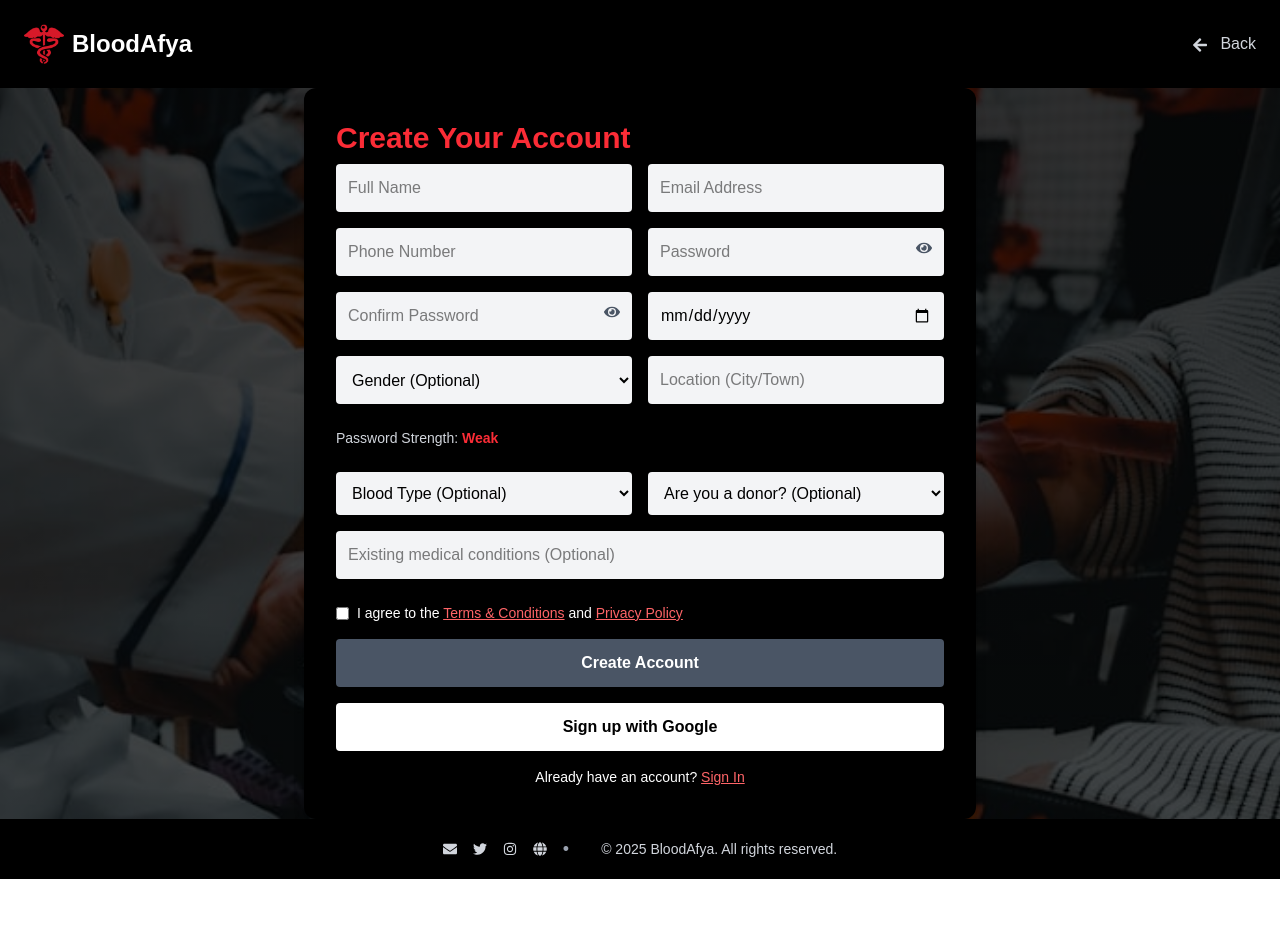
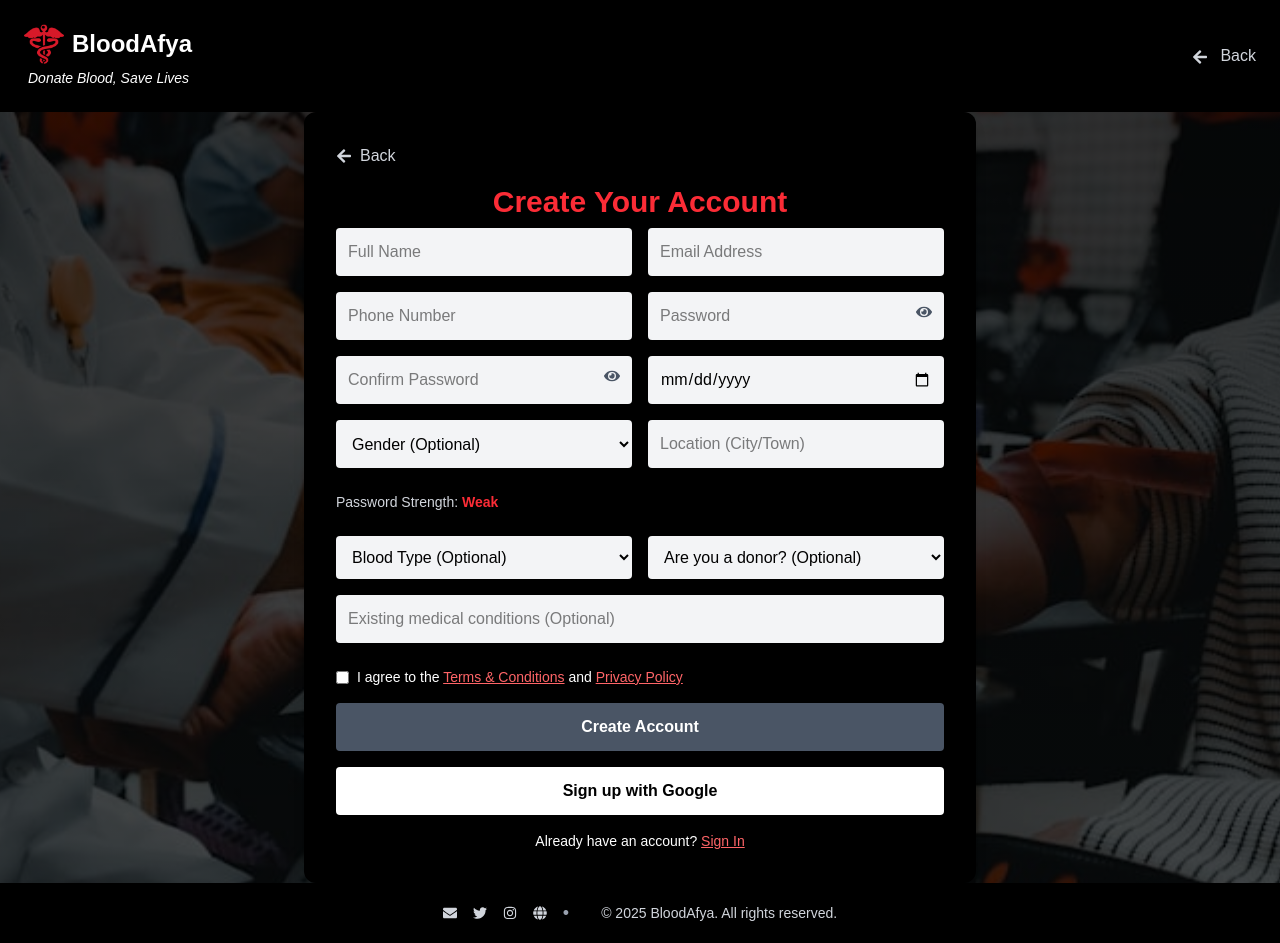
Before and after one commit to Lincoln-Madaraka/bloodafya, a Next.js app: page /register in a window 1280 px wide. Before the commit the page ends 879 px from the top, so only its background shows below. Built offline with nearby package versions, Linux system fonts and the light colour scheme.

Commit message:
birthday commit

```diff
--- a/src/app/register/page.tsx
+++ b/src/app/register/page.tsx
@@ -32,9 +32,12 @@ export default function Register() {
     >
       {/* Header */}
       <header className="flex justify-between items-center p-6 bg-black bg-opacity-50">
-        <div className="flex items-center space-x-2">
-          <img src="/blood-afya-icon.png" alt="BloodAfya Logo" className="w-10 h-10" />
-          <h1 className="text-2xl font-bold">BloodAfya</h1>
+        <div className="flex flex-col items-start">
+          <div className="flex items-center space-x-2">
+            <img src="/blood-afya-icon.png" alt="BloodAfya Logo" className="w-10 h-10" />
+            <h1 className="text-2xl font-bold">BloodAfya</h1>
+          </div>
+          <p className="text-sm italic text-white mt-1 ml-1">Donate Blood, Save Lives</p>
         </div>
         <button onClick={() => router.back()} className="text-gray-300 hover:text-red-600">
           <FaArrowLeft className="inline mr-2" /> Back
@@ -44,7 +47,15 @@ export default function Register() {
       {/* Signup Form */}
       <main className="flex justify-center items-center flex-grow px-4">
         <div className="bg-black bg-opacity-60 p-8 rounded-xl max-w-2xl w-full space-y-6 shadow-lg">
-          <h2 className="text-3xl font-bold mb-2 text-red-500">Create Your Account</h2>
+          <button
+              onClick={() => router.back()}
+              className="text-gray-300 hover:text-red-500 mb-4 flex items-center space-x-2"
+            >
+              <FaArrowLeft />
+              <span>Back</span>
+            </button>
+
+          <h2 className="text-3xl font-bold mb-2 text-red-500 text-center">Create Your Account</h2>
 
           <div className="grid grid-cols-1 md:grid-cols-2 gap-4">
             <input type="text" placeholder="Full Name" className="p-3 rounded bg-gray-100 text-black" />
```
